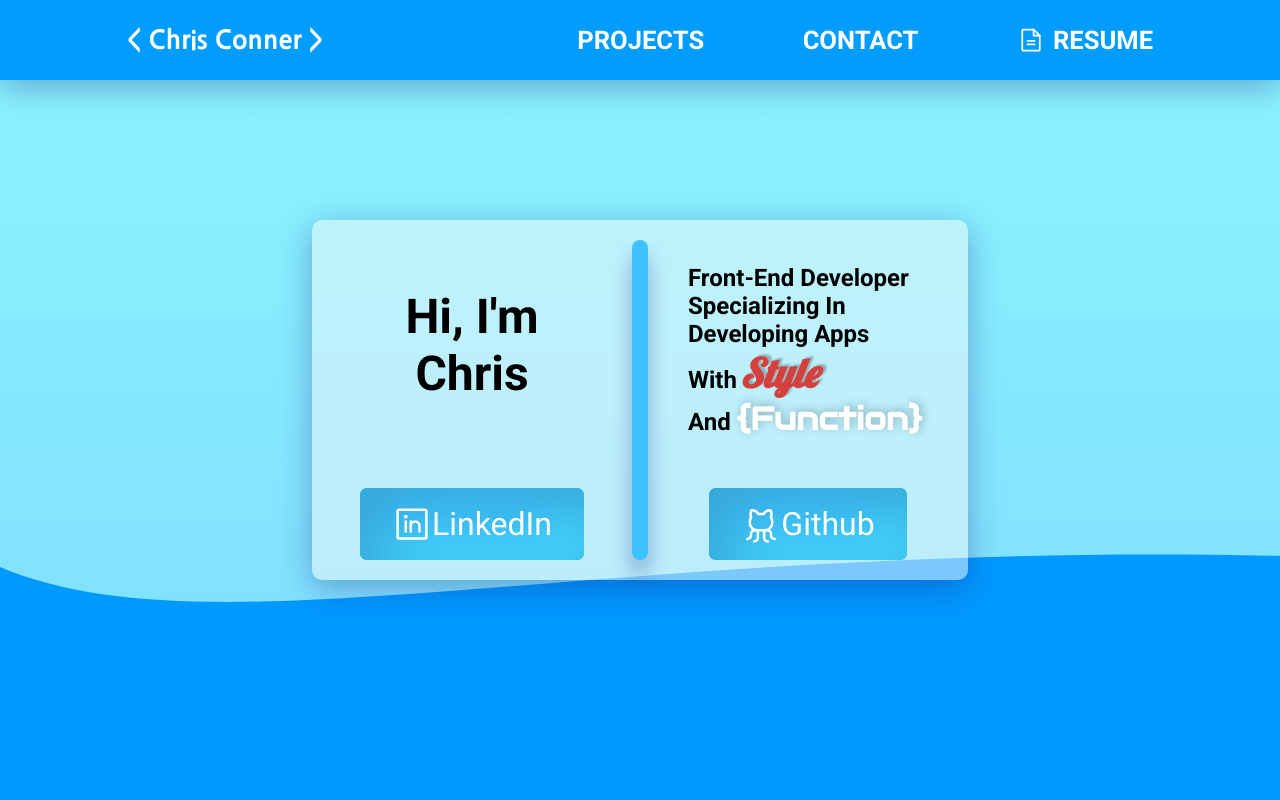
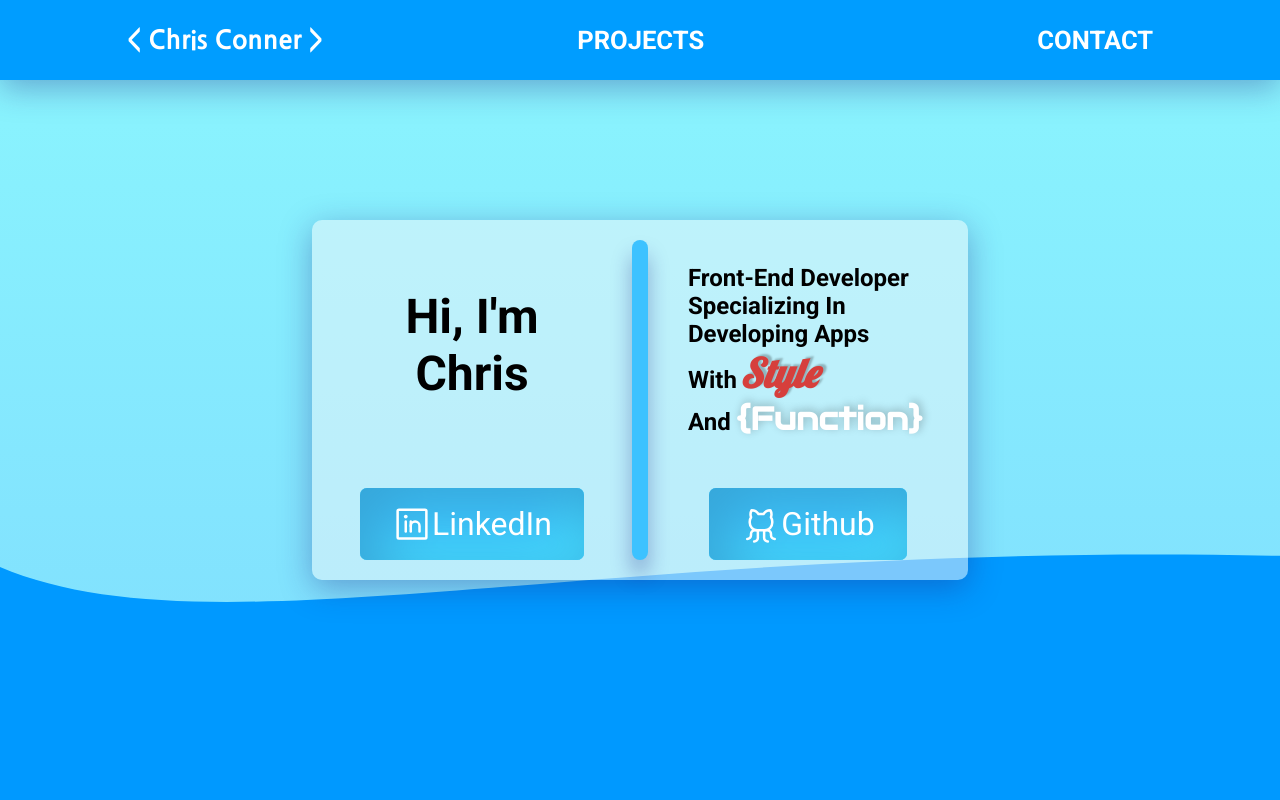
Before and after one commit to cconner57/React-Portfolio-2.0, a React (Create React App) app: page / in a window 1280 px wide. Shown: the top 800 px of the page. Built offline with nearby package versions, Linux system fonts and the light colour scheme.

Commit message:
Update Navbar

```diff
--- a/src/components/Nav.js
+++ b/src/components/Nav.js
@@ -33,16 +33,6 @@ const Nav = () => {
 					<Link nav href='#contact'>
 						CONTACT
 					</Link>
-					<Resume active={show}>
-						<FileText size={28} color={show ? 'black' : 'white'} />
-						<Link
-							href='/images/Chris-Conner-Resume-Online.pdf'
-							alt='Resume'
-							target='_blank'
-							rel='noopener noreferrer'>
-							RESUME
-						</Link>
-					</Resume>
 				</StyledLink>
 			</Navbar>
 		</Container>
@@ -163,36 +153,4 @@ const StyledLink = styled.div`
 	}
 `;
 
-const Resume = styled(StyledLink)`
-	min-width: 1vw;
-	cursor: pointer;
-	align-items: center;
-	${Link} {
-		margin-left: 0.5rem;
-	}
-	${({ active }) =>
-		active &&
-		`
-		margin-right: 3rem;
-		@media (min-width: 360px) and (max-width: 430px) {
-			margin: 0;
-			min-width: 25vw;
-		}
-		@media (max-width: 850px) {
-			margin: 0;
-			max-width: 15vw;
-		}
-		`}
-	@media (min-width: 360px) and (max-width: 430px) {
-		${Link} {
-			margin: 0;
-		}
-	}
-	@media (max-width: 1200px) {
-		svg {
-			display: none;
-		}
-	}
-`;
-
 export default Nav;
```
